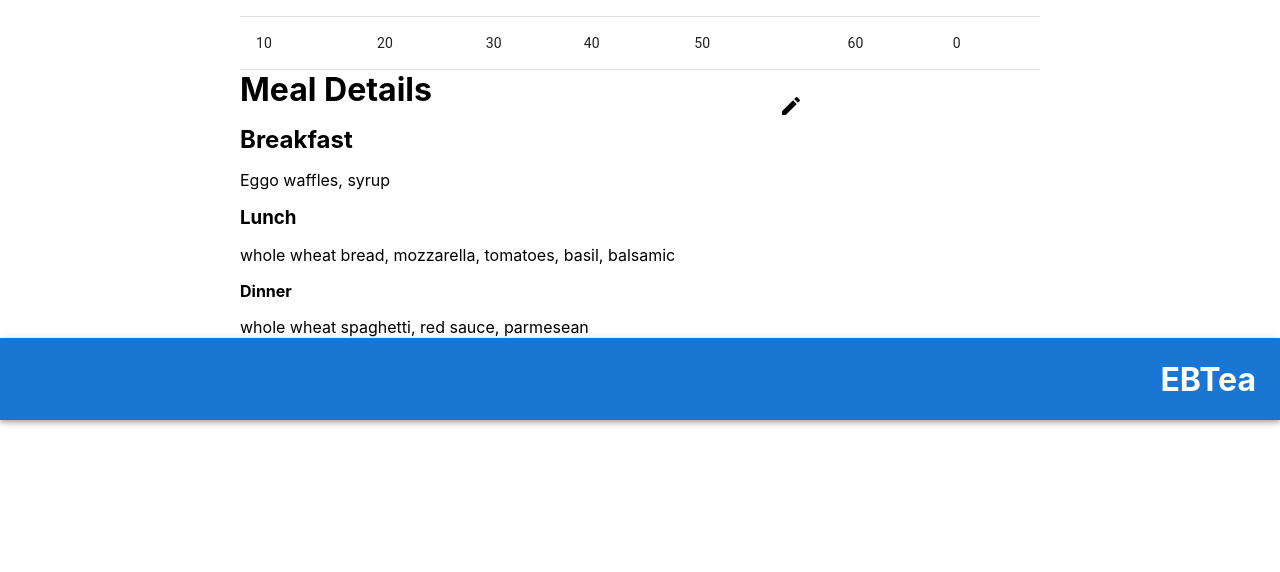
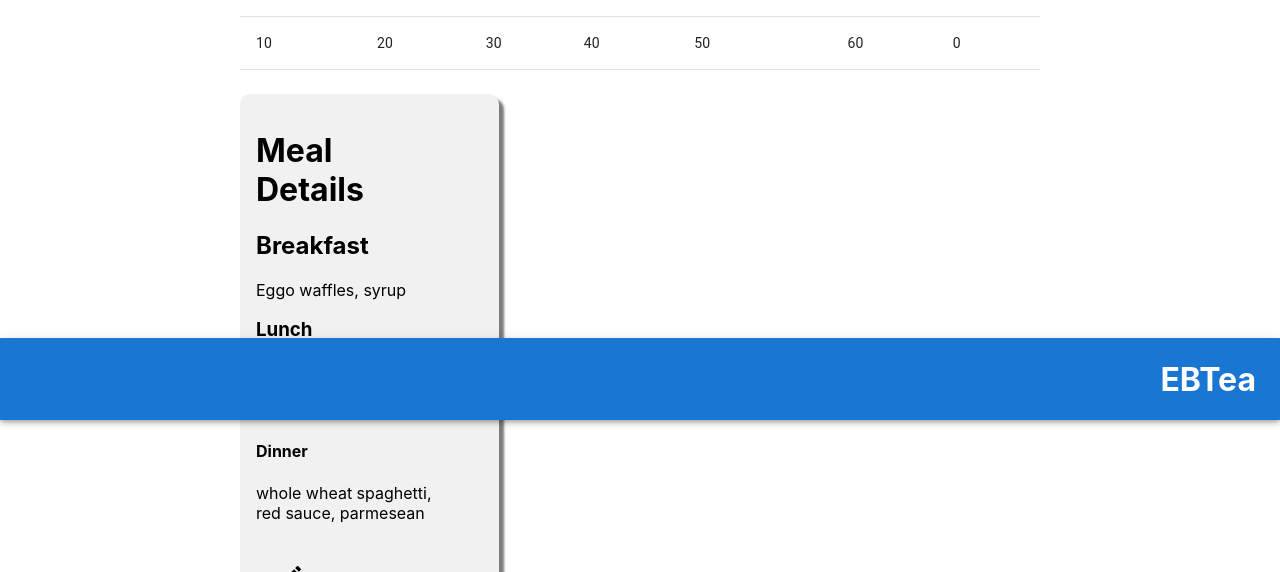
Before and after one commit to awest25/SimplyEBT, a React (Create React App) app: page / in a window 1280 px wide. Shown: the part 380-952 px from the top of the page. Before the commit the page ends 800 px from the top, so only its background shows below. Built offline with nearby package versions, Linux system fonts and the light colour scheme; no server answers.

Commit message:
Border Box

```diff
--- a/src/components/MealDetails.js
+++ b/src/components/MealDetails.js
@@ -1,7 +1,6 @@
 import React, { useState, useEffect } from "react";
-import { Stack, Box } from "@mui/material";
+import { Box, Grid } from "@mui/material";
 import ModeEditOutlineIcon from '@mui/icons-material/ModeEditOutline';
-import { Grid } from "@mui/material";
 import "../styles/MealDetails.css";
 import { red } from '@mui/material/colors';
 
@@ -110,9 +109,9 @@ function MealDetails(props) {
 
   return (
     // <Box sx={{border:1}}>
-    <Stack className="Meal-Details-Grid" direction="row" spacing={10} sx={{borderColor:red}}>
-
-      <Stack spacing={2}>
+    <Grid className="Overall-Box" direction="row" spacing={10} sx={{ flexGrow: 1, borderColor:red}}>
+      <Grid container className="Text-Icon" xs={4}>
+          <Grid item className="Text-Only" xs={10} spacing={2}>
             <h1 className="style">Meal Details</h1>
             <h2>Breakfast</h2>
               <p>{mealData[dates[props.selectedDate]].breakfast.ingr}</p>
@@ -120,15 +119,14 @@ function MealDetails(props) {
               <p>{mealData[dates[props.selectedDate]].lunch.ingr}</p>
             <h4>Dinner</h4>
               <p>{mealData[dates[props.selectedDate]].dinner.ingr}</p>
-
-      </Stack>
-      <Box className="Button-Outline">
-
+          </Grid>
+          <Grid item className="Button-Outline" xs={2}>
             <ModeEditOutlineIcon variant="outlined"></ModeEditOutlineIcon>
-      </Box>
-    </Stack>
+          </Grid>
+      </Grid>
+      <Grid container className="School" xs={8}></Grid>
+    </Grid>
     // </Box>
-
   );
 }
 
--- a/src/styles/MealDetails.css
+++ b/src/styles/MealDetails.css
@@ -3,3 +3,21 @@
     padding: 1.5em;
     justify-content: left;
 }
+
+.Overall-Box {
+    justify-content: left;
+    padding: 1.5em 1.5em 1.5em 0em;
+}
+
+.Text-Icon {
+    background-color: #f2f1f2;
+    padding: 1em;
+    border: 5px;
+    border-color: black;
+    border-radius: 10px;
+    box-shadow: 5px 5px 2.5px rgb(124, 124, 124);
+}
+
+.Text-Only {
+    background-color: #f2f1f2;
+}
```
Lines whose indentation alone changed are shown as unchanged.
